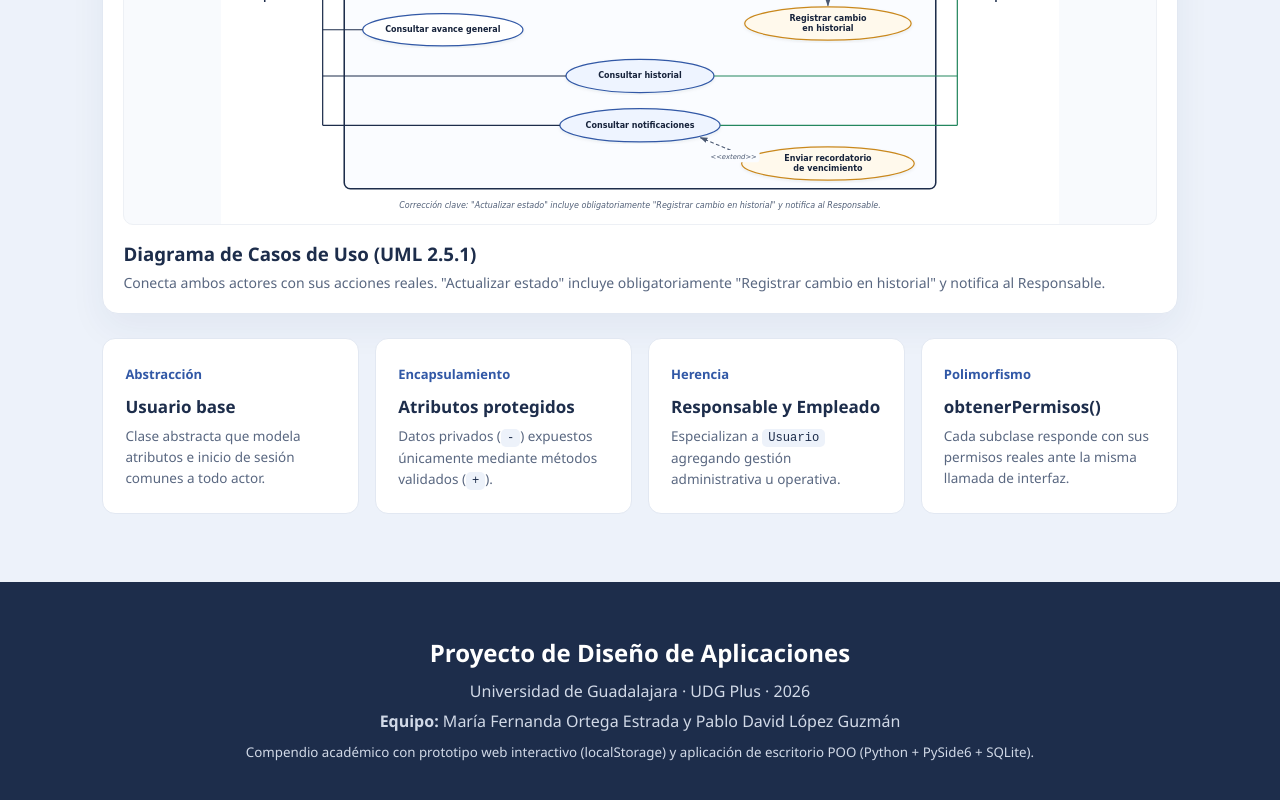
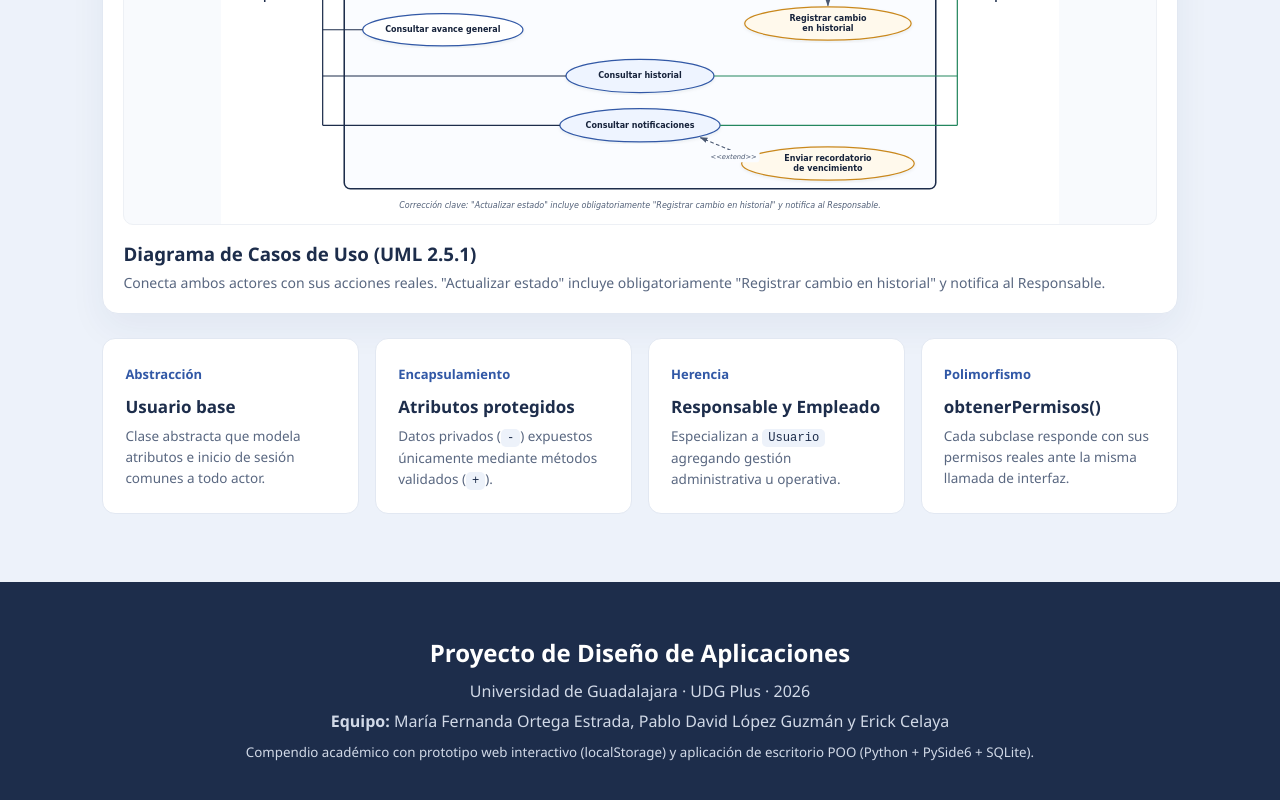
Before and after one commit to Padalogu/gestion-de-tareas, a plain HTML site: page index.html in a window 1280 px wide. Shown: the part 4826-5626 px from the top of the page. Drawn offline with Linux system fonts and the light colour scheme.

Commit message:
Incluir a Erick Celaya en el pie del micrositio

```diff
--- a/index.html
+++ b/index.html
@@ -386,7 +386,7 @@
     <footer class="footer" id="contacto">
       <h2>Proyecto de Diseño de Aplicaciones</h2>
       <p>Universidad de Guadalajara · UDG Plus · 2026</p>
-      <p><strong>Equipo:</strong> María Fernanda Ortega Estrada y Pablo David López Guzmán</p>
+      <p><strong>Equipo:</strong> María Fernanda Ortega Estrada, Pablo David López Guzmán y Erick Celaya</p>
       <small>Compendio académico con prototipo web interactivo (localStorage) y aplicación de escritorio POO (Python + PySide6 + SQLite).</small>
     </footer>
   </main>
```
